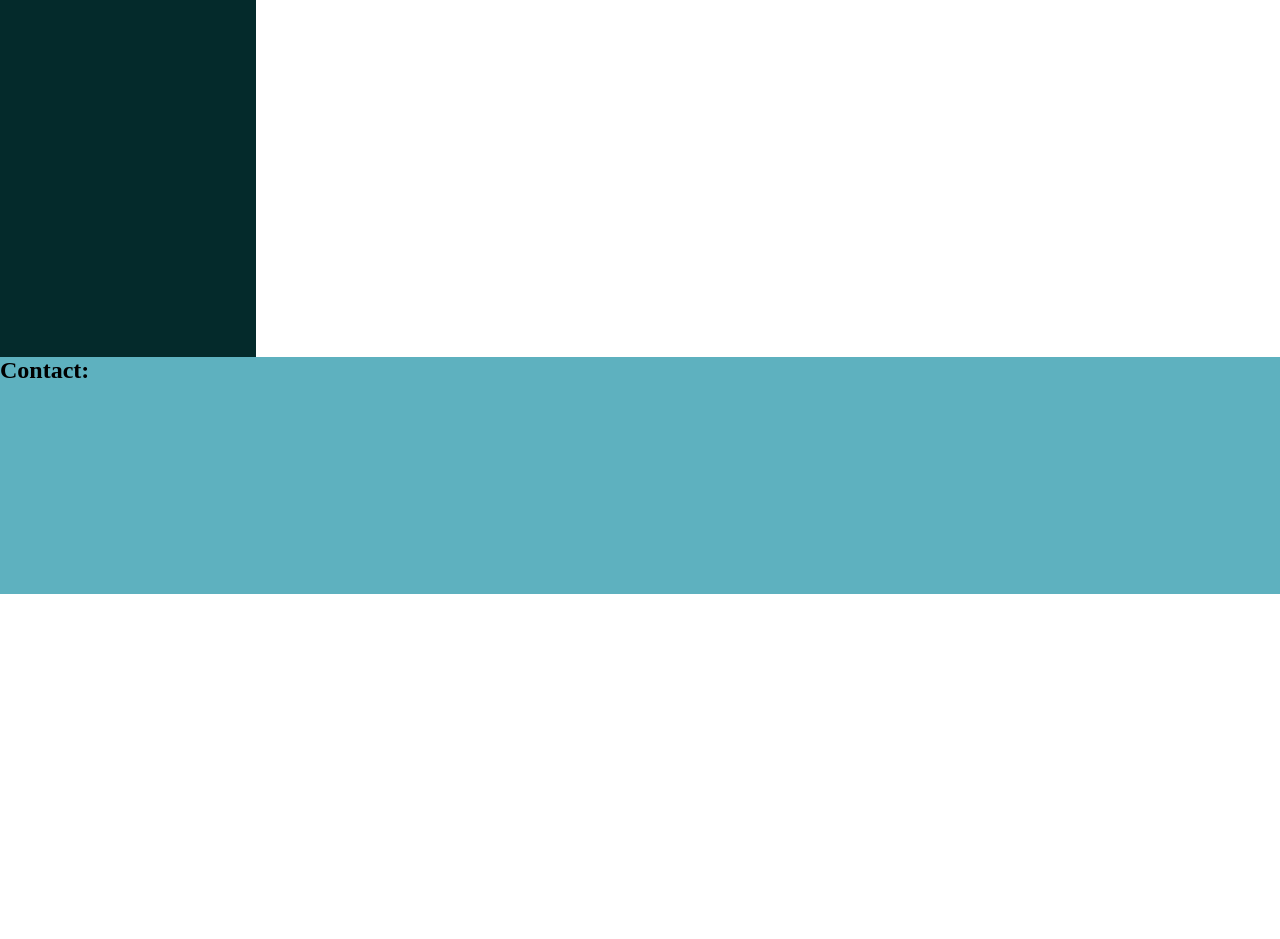
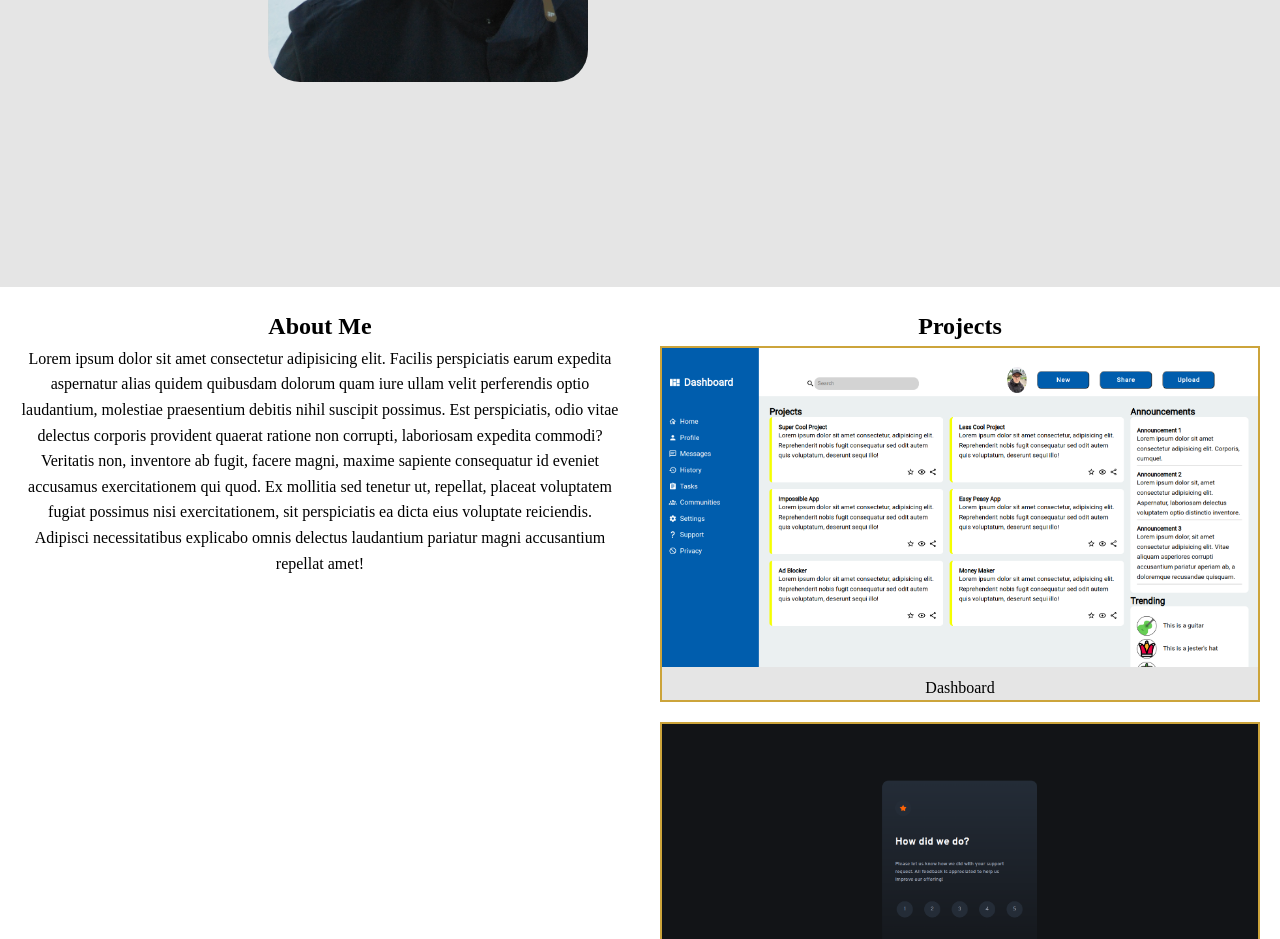
Before and after one commit to eerolli/portfolio, a plain HTML site: page index.html in a window 1280 px wide. Shown: the part 355-1294 px from the top of the page. Before the commit the page ends 949 px from the top, so only its background shows below. Drawn offline with Linux system fonts and the light colour scheme.

Commit message:
Tweaks to layout. Added styles and content

```diff
--- a/index.css
+++ b/index.css
@@ -1,52 +1,89 @@
+:root{
+    --platinum: #E5E5E5;
+    --raisin-black: #1D1E2C;
+    --satin-sheen-gold: #CCA43B;
+}
+
 *{
     box-sizing: border-box;
     margin: 0;
     padding: 0;
+    line-height: 1.6;
 }
 
 .container{
     display: grid;
     grid-template-columns: 0.8fr 1.2fr 1fr 1fr;
-    grid-template-rows: 1fr 1fr 1fr 1fr;
+    grid-template-rows: 0.8fr 1.2fr 1.2fr 0.8fr;
     gap: 0px 0px;
     grid-template-areas:
     "header header header header"
-    "aside main main main"
-    "aside main main main"
+    "main main main main"
+    "main main main main"
     "footer footer footer footer";
     min-height: 100vh;
 }
 
 header {
     grid-area: header;
-    display: grid;
-    grid-template-columns: 0.5fr 1.5fr;
+    display: flex;
+    justify-content: space-evenly;
     padding: 10px;
+    background-color: var(--platinum);
+}
+
+.header-right{
+    display: flex;
+    align-items: center;
 }
 
 header .photo img{
-    width: 10rem;
+    width: 20rem;
     height: auto;
     border-radius: 2em;
 }
 
-header .name{
-    display: flex;
-    align-items: center;
+main{
+    grid-area: main;
+    display: grid;
+    grid-template-columns: repeat(2, 1fr);
+    grid-template-rows: repeat(3, 1fr);
+    gap: 40px;
+    grid-template-areas:
+      "bio projects"
+      "bio projects"
+      "bio projects";
+    text-align: center;
+    margin: 20px;
 }
 
-main{
-    grid-area: main;
-    display: flex;
-    flex-direction: column;
+.bio{
+    grid-area: bio;
 }
 
-aside{
-    grid-area: aside;
-    background-color: #042A2B;
+.projects{
+    grid-area: projects;
+}
+
+.project-cards{
+    display: grid;
+    grid-template-columns: repeat(auto-fill, minmax(360px, 1fr));
+    gap: 20px;
+}
+
+.card{
+    border: 2px;
+    border-color: var(--satin-sheen-gold);
+    border-style: solid;
+    background-color: var(--platinum);
+}
+
+.card img{
+    width: 100%;
+    height: auto;
 }
 
 footer{
     grid-area: footer;
-    background-color: #5EB1BF;
+    background-color: var(--platinum);
 }
--- a/index.html
+++ b/index.html
@@ -10,27 +10,47 @@
 <body>
     <div class="container">
         <header>
-            <div class="photo">
-                <img src="./Images/IMG_20211029_155109.jpg" alt="selfie">
+            <div class="header-left">
+                <div class="photo">
+                    <img src="./Images/IMG_20211029_155109.jpg" alt="selfie">
+                </div>
             </div>
-            <div class="name">
-                <h1>Eero Liuska</h1>
+            <div class="header-right">
+                <div class="name">
+                    <h1>Eero Liuska</h1>
+                </div>
             </div>
         </header>
         <main>
             <div class="bio">
                 <h2>About Me</h2>
+                <p>Lorem ipsum dolor sit amet consectetur adipisicing elit. Facilis perspiciatis earum expedita aspernatur alias quidem quibusdam dolorum quam iure ullam velit perferendis optio laudantium, molestiae praesentium debitis nihil suscipit possimus.
+                Est perspiciatis, odio vitae delectus corporis provident quaerat ratione non corrupti, laboriosam expedita commodi? Veritatis non, inventore ab fugit, facere magni, maxime sapiente consequatur id eveniet accusamus exercitationem qui quod.
+                Ex mollitia sed tenetur ut, repellat, placeat voluptatem fugiat possimus nisi exercitationem, sit perspiciatis ea dicta eius voluptate reiciendis. Adipisci necessitatibus explicabo omnis delectus laudantium pariatur magni accusantium repellat amet!</p>
             </div>
             <div class="projects">
                 <h2>Projects</h2>
+                <div class="project-cards">
+                    <div class="card"><img src="./Images/admin-dashboard.png" alt="dashboard">Dashboard</div>
+                    <div class="card"><img src="./Images/rating.png" alt="rating">Rating Component</div>
+                    <div class="card"><img src="./Images/calculator.png" alt="calculator">Calculator</div>
+                    <div class="card"><img src="./Images/etch-a-sketch.png" alt="etch-a-sketch">Etch-a-Sketch</div>
+                    <div class="card"><img src="./Images/rockpaperscissors.png" alt="rockpaperscissors">Rock-Paper-Scissors</div>
+                </div>
             </div>
         </main>
-        <aside>
-            <div class="profiles"></div>
-        </aside>
         <footer>
             <div class="contact">
                 <h2>Contact:</h2>
+                <li>Phone:</li>
+                <li>E-Mail:</li>
+            </div>
+            <div class="profiles">
+                <ul class="profile-list">
+                    <li><img src="./icons/linkedin.png" alt="LinkedIn Icon">LinkedIn</li>
+                    <li><img src="./icons/github.png" alt="GitHub Icon">GitHub</li>
+                    <li><img src="./icons/facebook.png" alt="Facebook Icon">Facebook</li>
+                </ul>
             </div>
         </footer>
     </div>
```
Also changed, not shown: Images/admin-dashboard.png (added), Images/calculator.png (added), Images/etch-a-sketch.png (added), Images/rating.png (added), Images/rockpaperscissors.png (added), icons/facebook.png (added), icons/github.png (added), icons/linkedin.png (added).
